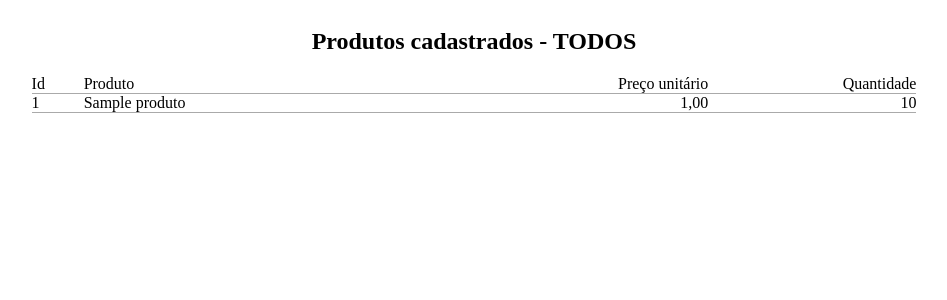
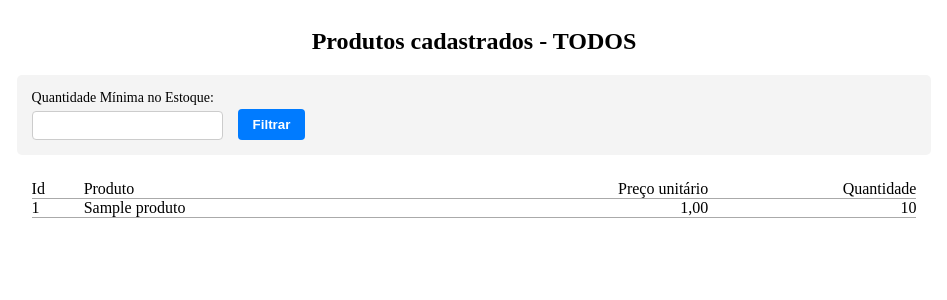
Before and after one commit to lucasmaieski/CAVB-BD2-projeto-loja, a PHP site: page /pages/consulta.php in a window 1280 px wide. Shown: the top 300 px of the page, without its empty margins (166-1113 px from the left). Run offline with PHP 8.4, Linux system fonts and the light colour scheme; tables that the repository leaves empty hold one stand-in row (values such as "Sample post").

Commit message:
Add filtering by minimum quantity in consulta.php

```diff
--- a/pages/consulta.php
+++ b/pages/consulta.php
@@ -1,12 +1,58 @@
 <?php
 require '../db/conexao.php';
-$resultado = $conexao->query("select * from produto order by id_produto desc");
 
+// 1. Pega o valor digitado no formulário (se não digitou nada, fica vazio)
+$qtd_min = isset($_GET['qtd_min']) ? $_GET['qtd_min'] : '';
+
+// 2. Cria a consulta SQL padrão
+$sql = "SELECT * FROM produto";
+
+// 3. SE o usuário digitou uma quantidade, adicionamos o WHERE
+if ($qtd_min !== '') {
+    $sql .= " WHERE quantidade >= ?";
+}
+
+// 4. O ORDER BY fica SEMPRE no final de tudo
+$sql .= " ORDER BY id_produto DESC";
+
+
+// 5. Prepara a consulta no banco de dados (Segurança contra invasões)
+$stmt = $conexao->prepare($sql);
+
+// 6. SE o filtro foi usado, precisamos encaixar o número digitado no lugar do "?"
+if ($qtd_min !== '') {
+    $stmt->bind_param("i", $qtd_min); // "i" significa que o valor é um número Inteiro
+}
+
+// 7. Executa a busca e guarda o resultado
+$stmt->execute();
+$resultado = $stmt->get_result();
 ?>
 
 <main style="display: flex; flex-direction: column; align-items: center; width: 100%;">
 
 <h2>Produtos cadastrados - TODOS</h2>
+
+
+ <!-- FORMULÁRIO APENAS COM QUANTIDADE MÍNIMA -->
+ <form method="GET" action="" style="display: flex; gap: 15px; margin-bottom: 25px; background: #f4f4f4; padding: 15px; border-radius: 5px; width: 70%;">
+        <div style="display: flex; flex-direction: column;">
+            <label for="qtd_min" style="margin-bottom: 5px; font-size: 14px;">Quantidade Mínima no Estoque:</label>
+            <!-- O value="" mantém o número que você digitou na caixinha depois de clicar em filtrar -->
+            <input type="number" name="qtd_min" id="qtd_min" value="<?= htmlspecialchars($qtd_min) ?>" style="padding: 6px; border: 1px solid #ccc; border-radius: 4px;">
+        </div>
+
+        <div style="display: flex; align-items: flex-end;">
+            <button type="submit" style="padding: 8px 15px; background: #007BFF; color: white; border: none; border-radius: 4px; cursor: pointer; font-weight: bold;">Filtrar</button>
+
+            <!-- Se tiver um filtro ativo, mostra o botão para limpar -->
+            <?php if ($qtd_min !== ''): ?>
+                <a href="?" style="margin-left: 10px; padding: 8px 15px; background: #6c757d; color: white; text-decoration: none; border-radius: 4px; font-size: 14px; font-weight: bold;">Mostrar Todos</a>
+            <?php endif; ?>
+        </div>
+    </form>
+
+
 
 <div style="display: flex; justify-content: space-between; border-bottom: 1px solid #aaa; width: 70%">
         <div style="flex: 0.25; text-align: left;">Id</div>
```
